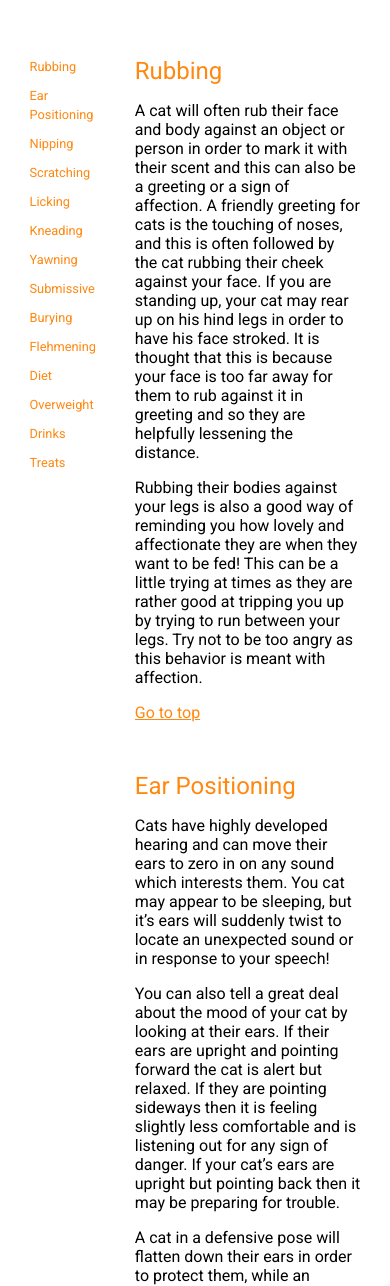
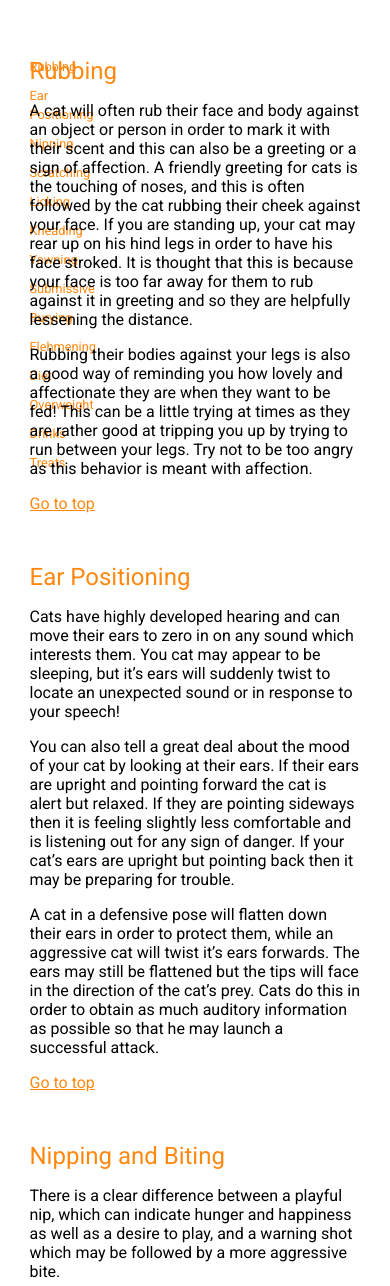
Before and after one commit to dayvidwhy/catitude, a PHP site: page /symptoms.php in a window 390 px wide. Shown: the part 381-1667 px from the top of the page. Run offline with PHP 8.4, Linux system fonts and the light colour scheme; some libraries are stand-ins or nearby versions.

Commit message:
Fix case.

```diff
--- a/css/style.css
+++ b/css/style.css
@@ -487,14 +487,14 @@ p.footer-about {
 @media screen and (max-width: 600px) {
 	.row {padding: 1em 0 0.5em 0;}
 	.offset-1 {margin-left: 0;}
-	.offset-2 {margin-left: 30%;}
-	.col-10 {width: 70%;}
+	.offset-2 {margin-left: 0;}
+	.col-10 {width: 100%;}
 	.col-9 {width: 100%;}
 	.col-8 {width: 100%;}
 	.col-5 {width: 100%;}
 	.col-4 {width: 100%;}
 	.col-3 {width: 50%;}
-	.col-2 {width: 30%;}
+	.col-2 {width: 0%;}
 	.person {
 		width: 60%;
 		margin: auto;
```
Also changed, not shown: images/about/cynan.jpg (added), images/gallery/luna_1.JPG (added), images/gallery/luna_2.JPG (added), images/gallery/luna_3.JPG (added), images/gallery/luna_4.JPG (added), images/gallery/luna_5.JPG (added), images/gallery/miumiu_1.jpg (added), images/gallery/miumiu_2.jpg (added), images/gallery/miumiu_3.jpg (added), images/gallery/miumiu_4.jpg (added).
